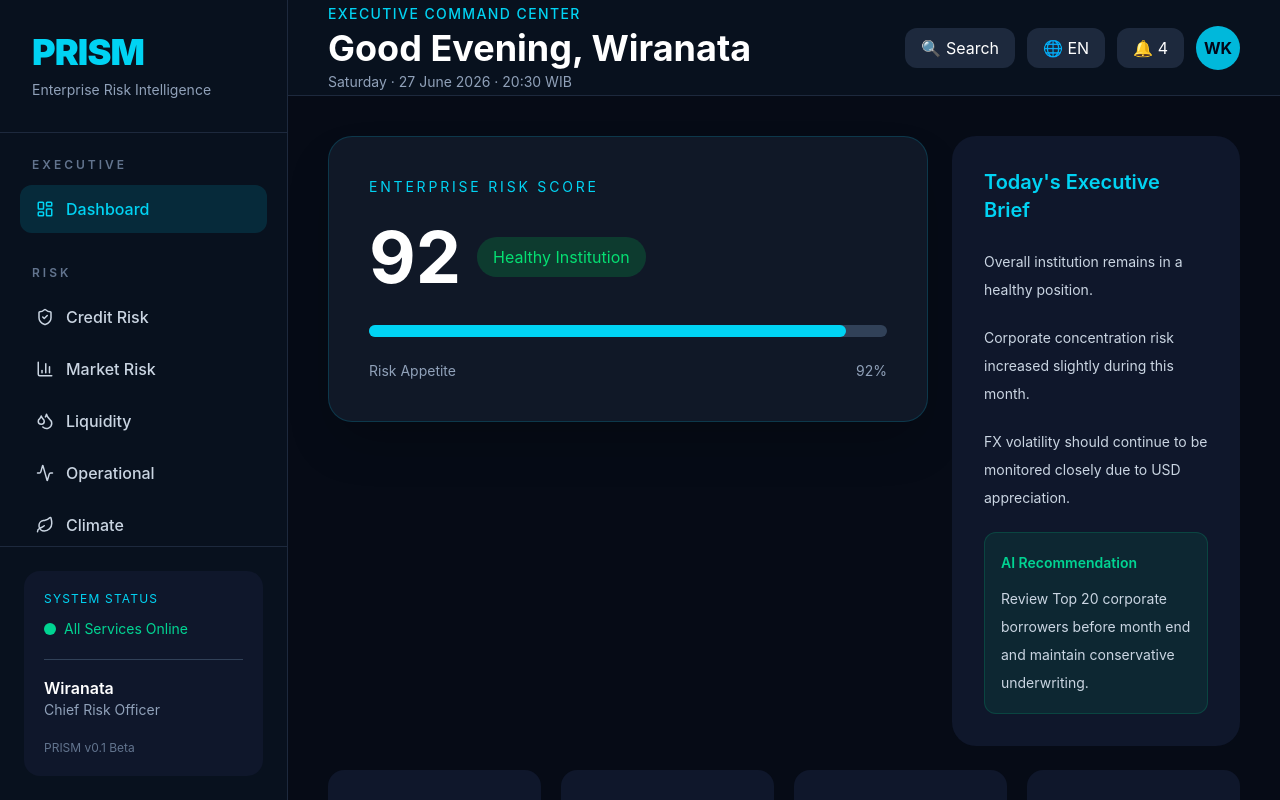
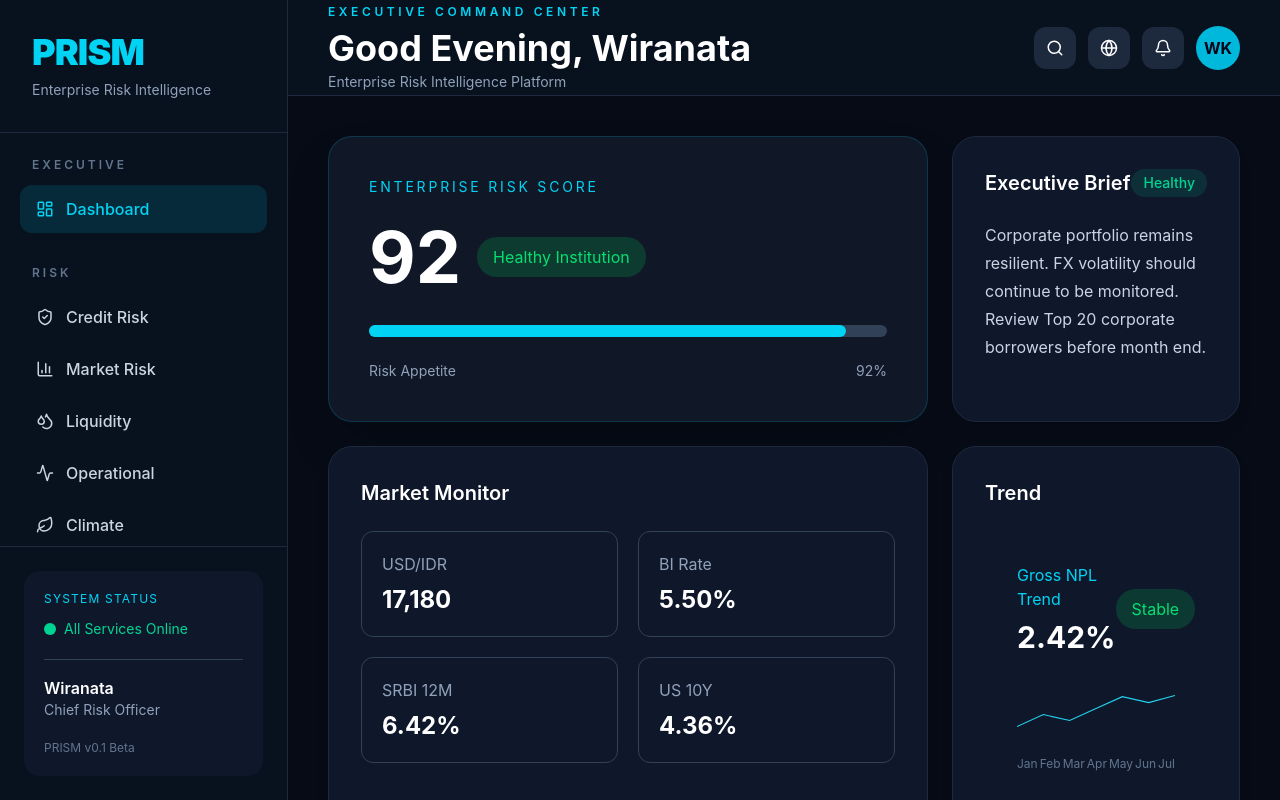
Before and after one commit to wiranata99/progrowings-prism, a React (Vite) app: page / in a window 1280 px wide. Built offline with nearby package versions, Linux system fonts and the light colour scheme.

Commit message:
Sprint 5 - Frontend enterprise foundation

```diff
--- /dev/null
+++ b/src/components/layout/AppLayout.tsx
@@ -0,0 +1,31 @@
+import type { ReactNode } from "react";
+import Sidebar from "./Sidebar";
+import Header from "./Header";
+
+interface AppLayoutProps {
+  children: ReactNode;
+}
+
+export default function AppLayout({
+  children,
+}: AppLayoutProps) {
+  return (
+    <div className="flex h-screen bg-[#060B16] text-white">
+
+      <Sidebar />
+
+      <main className="flex-1 overflow-auto">
+
+        <Header />
+
+        <div className="space-y-6 p-10">
+
+          {children}
+
+        </div>
+
+      </main>
+
+    </div>
+  );
+}
--- /dev/null
+++ b/src/components/layout/Header.tsx
@@ -0,0 +1,49 @@
+import {
+  Bell,
+  Globe,
+  Search,
+} from "lucide-react";
+
+export default function Header() {
+  return (
+    <header className="flex h-24 items-center justify-between border-b border-slate-800 bg-[#08111E] px-10">
+
+      <div>
+
+        <p className="text-xs font-semibold uppercase tracking-[0.3em] text-cyan-400">
+          Executive Command Center
+        </p>
+
+        <h1 className="mt-2 text-4xl font-bold">
+          Good Evening, Wiranata
+        </h1>
+
+        <p className="mt-1 text-sm text-slate-400">
+          Enterprise Risk Intelligence Platform
+        </p>
+
+      </div>
+
+      <div className="flex items-center gap-3">
+
+        <button className="rounded-xl bg-slate-800 p-3 transition hover:bg-slate-700">
+          <Search size={18} />
+        </button>
+
+        <button className="rounded-xl bg-slate-800 p-3 transition hover:bg-slate-700">
+          <Globe size={18} />
+        </button>
+
+        <button className="rounded-xl bg-slate-800 p-3 transition hover:bg-slate-700">
+          <Bell size={18} />
+        </button>
+
+        <div className="flex h-11 w-11 items-center justify-center rounded-full bg-cyan-500 font-bold text-slate-950">
+          WK
+        </div>
+
+      </div>
+
+    </header>
+  );
+}
--- /dev/null
+++ b/src/components/ui/Panel.tsx
@@ -0,0 +1,27 @@
+import type { ReactNode } from "react";
+
+interface PanelProps {
+  title?: string;
+  children: ReactNode;
+  className?: string;
+}
+
+export default function Panel({
+  title,
+  children,
+  className = "",
+}: PanelProps) {
+  return (
+    <section
+      className={`rounded-3xl border border-slate-800 bg-slate-900 p-8 shadow-lg ${className}`}
+    >
+      {title && (
+        <h3 className="mb-6 text-xl font-semibold text-white">
+          {title}
+        </h3>
+      )}
+
+      {children}
+    </section>
+  );
+}
--- /dev/null
+++ b/src/components/ui/SectionTitle.tsx
@@ -0,0 +1,25 @@
+interface SectionTitleProps {
+  title: string;
+  subtitle?: string;
+}
+
+export default function SectionTitle({
+  title,
+  subtitle,
+}: SectionTitleProps) {
+  return (
+    <div className="mb-6">
+
+      <h2 className="text-2xl font-bold text-white">
+        {title}
+      </h2>
+
+      {subtitle && (
+        <p className="mt-2 text-sm text-slate-400">
+          {subtitle}
+        </p>
+      )}
+
+    </div>
+  );
+}
--- /dev/null
+++ b/src/components/ui/StatusBadge.tsx
@@ -0,0 +1,28 @@
+interface StatusBadgeProps {
+  status: "success" | "warning" | "danger";
+  text: string;
+}
+
+const color = {
+  success:
+    "bg-emerald-500/15 text-emerald-400",
+
+  warning:
+    "bg-amber-500/15 text-amber-400",
+
+  danger:
+    "bg-red-500/15 text-red-400",
+};
+
+export default function StatusBadge({
+  status,
+  text,
+}: StatusBadgeProps) {
+  return (
+    <span
+      className={`inline-flex rounded-full px-3 py-1 text-sm font-medium ${color[status]}`}
+    >
+      {text}
+    </span>
+  );
+}
--- a/src/pages/Dashboard.tsx
+++ b/src/pages/Dashboard.tsx
@@ -1,81 +1,19 @@
-import Sidebar from "../components/layout/Sidebar";
+import AppLayout from "../components/layout/AppLayout";
 import ExecutiveScore from "../components/dashboard/ExecutiveScore";
 import TrendChart from "../components/dashboard/TrendChart";
-
-const kpis = [
-  { title: "CAR", value: "26.18%", trend: "+0.22%", color: "text-emerald-400" },
-  { title: "Gross NPL", value: "2.42%", trend: "-0.08%", color: "text-cyan-400" },
-  { title: "LCR", value: "181%", trend: "+5%", color: "text-cyan-400" },
-  { title: "ROA", value: "2.31%", trend: "+0.12%", color: "text-emerald-400" },
-];
+import Panel from "../components/ui/Panel";
+import StatusBadge from "../components/ui/StatusBadge";
 
 const market = [
   ["USD/IDR", "17,180"],
   ["BI Rate", "5.50%"],
   ["SRBI 12M", "6.42%"],
-  ["US10Y", "4.36%"],
-];
-
-const alerts = [
-  "Corporate NPL increased",
-  "USD volatility rising",
-  "Recovery Plan Trigger active",
-  "Climate Risk reporting due",
+  ["US 10Y", "4.36%"],
 ];
 
 export function Dashboard() {
   return (
-    <div className="flex h-screen bg-[#060B16] text-white">
-
-      <Sidebar />
-
-      <main className="flex-1 overflow-auto">
-
-        {/* HEADER */}
-
-        <header className="flex h-24 items-center justify-between border-b border-slate-800 bg-[#08111E] px-10">
-
-          <div>
-
-            <p className="text-sm font-medium tracking-widest text-cyan-400 uppercase">
-              Executive Command Center
-            </p>
-
-            <h2 className="mt-1 text-4xl font-bold">
-              Good Evening, Wiranata
-            </h2>
-
-            <p className="mt-1 text-sm text-slate-400">
-              Saturday · 27 June 2026 · 20:30 WIB
-            </p>
-
-          </div>
-
-          <div className="flex items-center gap-3">
-
-            <button className="rounded-xl bg-slate-800 px-4 py-2 hover:bg-slate-700">
-              🔍 Search
-            </button>
-
-            <button className="rounded-xl bg-slate-800 px-4 py-2 hover:bg-slate-700">
-              🌐 EN
-            </button>
-
-            <button className="rounded-xl bg-slate-800 px-4 py-2 hover:bg-slate-700">
-              🔔 4
-            </button>
-
-            <button className="flex h-11 w-11 items-center justify-center rounded-full bg-cyan-500 font-bold text-slate-950">
-              WK
-            </button>
-
-          </div>
-
-        </header>
-
-        <div className="grid gap-6 p-10">
-
-          {/* HERO */}
+    <AppLayout>
 
       <div className="grid grid-cols-12 gap-6">
 
@@ -86,84 +24,39 @@ export function Dashboard() {
           />
         </div>
 
-            <div className="col-span-4 rounded-3xl bg-slate-900 p-8">
+        <Panel className="col-span-4">
 
-              <h3 className="text-xl font-semibold text-cyan-400">
-                Today's Executive Brief
-              </h3>
+          <div className="flex items-center justify-between">
 
-              <div className="mt-6 space-y-5 text-sm leading-7 text-slate-300">
+            <h2 className="text-xl font-semibold">
+              Executive Brief
+            </h2>
 
-                <p>
-                  Overall institution remains in a healthy position.
-                </p>
-
-                <p>
-                  Corporate concentration risk increased slightly during this month.
-                </p>
-
-                <p>
-                  FX volatility should continue to be monitored closely due to USD appreciation.
-                </p>
-
-                <div className="rounded-xl border border-emerald-500/20 bg-emerald-500/10 p-4">
-
-                  <p className="font-semibold text-emerald-400">
-                    AI Recommendation
-                  </p>
-
-                  <p className="mt-2">
-                    Review Top 20 corporate borrowers before month end and maintain conservative underwriting.
-                  </p>
+            <StatusBadge
+              status="success"
+              text="Healthy"
+            />
 
           </div>
 
-              </div>
+          <p className="mt-6 leading-7 text-slate-300">
+            Corporate portfolio remains resilient.
+            FX volatility should continue to be monitored.
+            Review Top 20 corporate borrowers before month end.
+          </p>
+
+        </Panel>
 
       </div>
 
-          </div>
+      <div className="grid grid-cols-12 gap-6">
 
-          {/* KPI */}
-
-          <div className="grid grid-cols-4 gap-5">
-
-            {kpis.map((item) => (
-
-              <div
-                key={item.title}
-                className="rounded-2xl bg-slate-900 p-6 transition hover:-translate-y-1 hover:shadow-2xl hover:shadow-cyan-500/10"
+        <Panel
+          title="Market Monitor"
+          className="col-span-8"
         >
 
-                <p className="text-slate-400">
-                  {item.title}
-                </p>
-
-                <h3 className="mt-4 text-4xl font-bold">
-                  {item.value}
-                </h3>
-
-                <p className={`mt-2 ${item.color}`}>
-                  {item.trend}
-                </p>
-
-              </div>
-
-            ))}
-
-          </div>
-
-          {/* MARKET */}
-
-          <div className="grid grid-cols-12 gap-6">
-
-            <div className="col-span-8 rounded-3xl bg-slate-900 p-8">
-
-              <h3 className="mb-6 text-2xl font-semibold">
-                Market Monitor
-              </h3>
-
-              <div className="grid grid-cols-2 gap-6">
+          <div className="grid grid-cols-2 gap-5">
 
             {market.map(([name, value]) => (
 
@@ -186,89 +79,19 @@ export function Dashboard() {
 
           </div>
 
-            </div>
+        </Panel>
 
-            <div className="col-span-4 rounded-3xl bg-slate-900 p-8">
+        <Panel
+          title="Trend"
+          className="col-span-4"
+        >
 
-              <h3 className="mb-6 text-2xl font-semibold text-red-400">
-                Critical Alerts
-              </h3>
+          <TrendChart />
 
-              <div className="space-y-4">
-
-                {alerts.map((item) => (
-
-                  <div
-                    key={item}
-                    className="rounded-xl border border-red-500/20 bg-red-500/5 p-4"
-                  >
-                    {item}
-                  </div>
-
-                ))}
+        </Panel>
 
       </div>
 
-            </div>
-
-          </div>
-
-          {/* ANALYTICS */}
-
-          <div className="grid grid-cols-12 gap-6">
-
-            <div className="col-span-8">
-              <TrendChart />
-            </div>
-
-            <div className="col-span-4 rounded-3xl bg-slate-900 p-8">
-
-              <h3 className="text-2xl font-semibold text-cyan-400">
-                Portfolio Composition
-              </h3>
-
-              <div className="mt-8 flex justify-center">
-
-                <div className="relative h-48 w-48 rounded-full bg-[conic-gradient(#22d3ee_0_45%,#16a34a_45%_75%,#f59e0b_75%_90%,#ef4444_90%_100%)]">
-
-                  <div className="absolute inset-8 rounded-full bg-slate-900"></div>
-
-                </div>
-
-              </div>
-
-              <div className="mt-8 space-y-3 text-sm">
-
-                <div className="flex justify-between">
-                  <span>Corporate</span>
-                  <span>45%</span>
-                </div>
-
-                <div className="flex justify-between">
-                  <span>Consumer</span>
-                  <span>30%</span>
-                </div>
-
-                <div className="flex justify-between">
-                  <span>Treasury</span>
-                  <span>15%</span>
-                </div>
-
-                <div className="flex justify-between">
-                  <span>Others</span>
-                  <span>10%</span>
-                </div>
-
-              </div>
-
-            </div>
-
-          </div>
-
-        </div>
-
-      </main>
-
-    </div>
+    </AppLayout>
   );
 }
```
Lines whose indentation alone changed are shown as unchanged.
